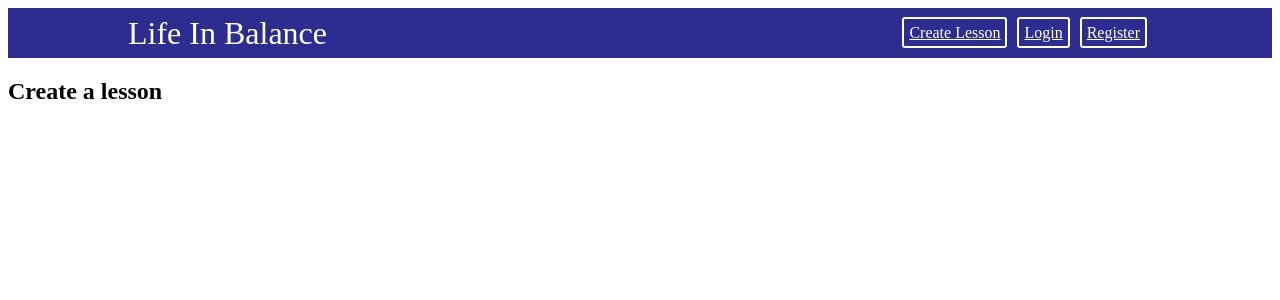
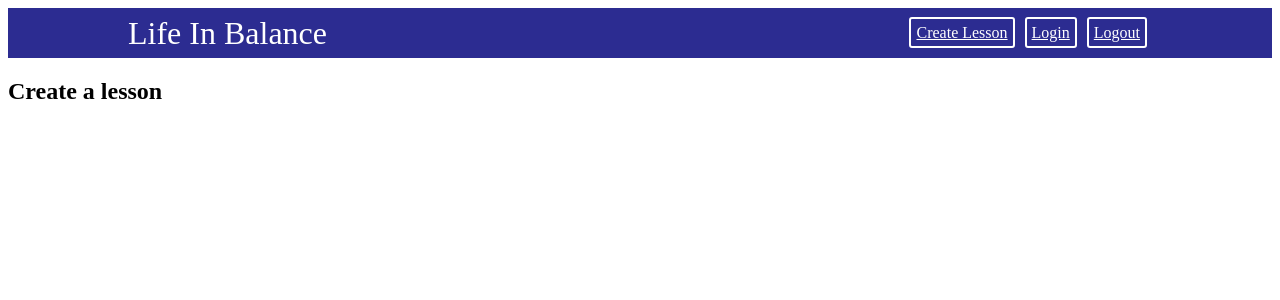
Before and after one commit to AlexBrown4020/mern-project, a React (Create React App) app in the folder client/: page /create_lesson in a window 1280 px wide. Shown: the top 300 px of the page. Built offline with nearby package versions, Linux system fonts and the light colour scheme; sample sign-in values are in the browser's storage.

Commit message:
Feat: logout and register conditional rendering

```diff
--- a/client/src/components/navbar/Navbar.jsx
+++ b/client/src/components/navbar/Navbar.jsx
@@ -4,7 +4,7 @@ import { Registration } from '../registration/Registration';
 import { Link } from 'react-router-dom';
 
 export const Navbar = () => {
-
+    const auth = localStorage.getItem('user')
     return (
         <div className='navbar'>
             <div className='navContainer'>
@@ -12,7 +12,7 @@ export const Navbar = () => {
                 <ul className='navItems'>
                     <Link className='navLink' to={'/create_lesson'}>Create Lesson</Link>
                     <Link className='navLink' to={'/login'}>Login</Link>
-                    <Link className='navLink'to={'/register'}>Register</Link>
+                    {auth ? <Link className='navLink' to={'/logout'}>Logout</Link> : <Link className='navLink'to={'/register'}>Register</Link>}
                 </ul>
             </div>
         </div>
```
